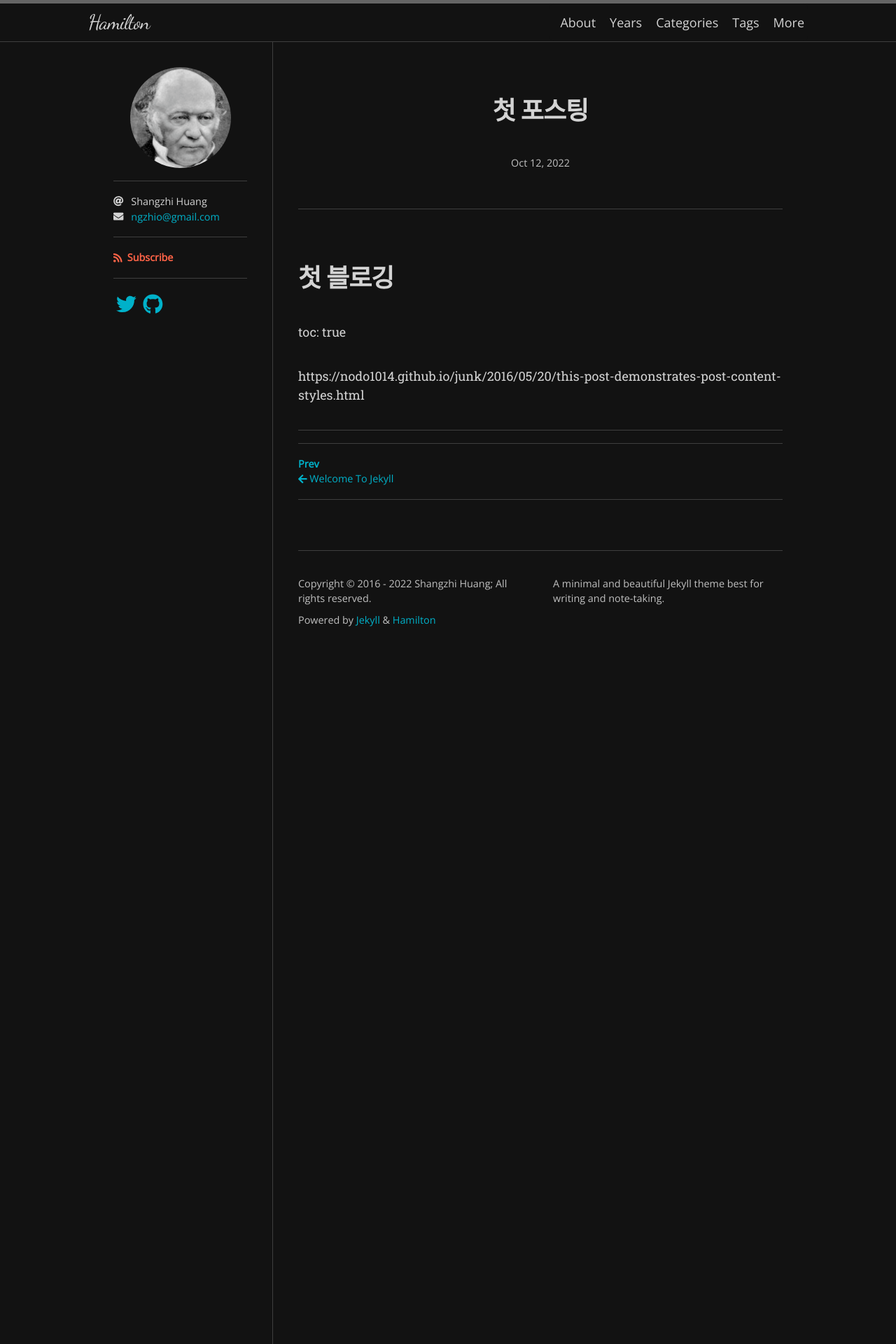
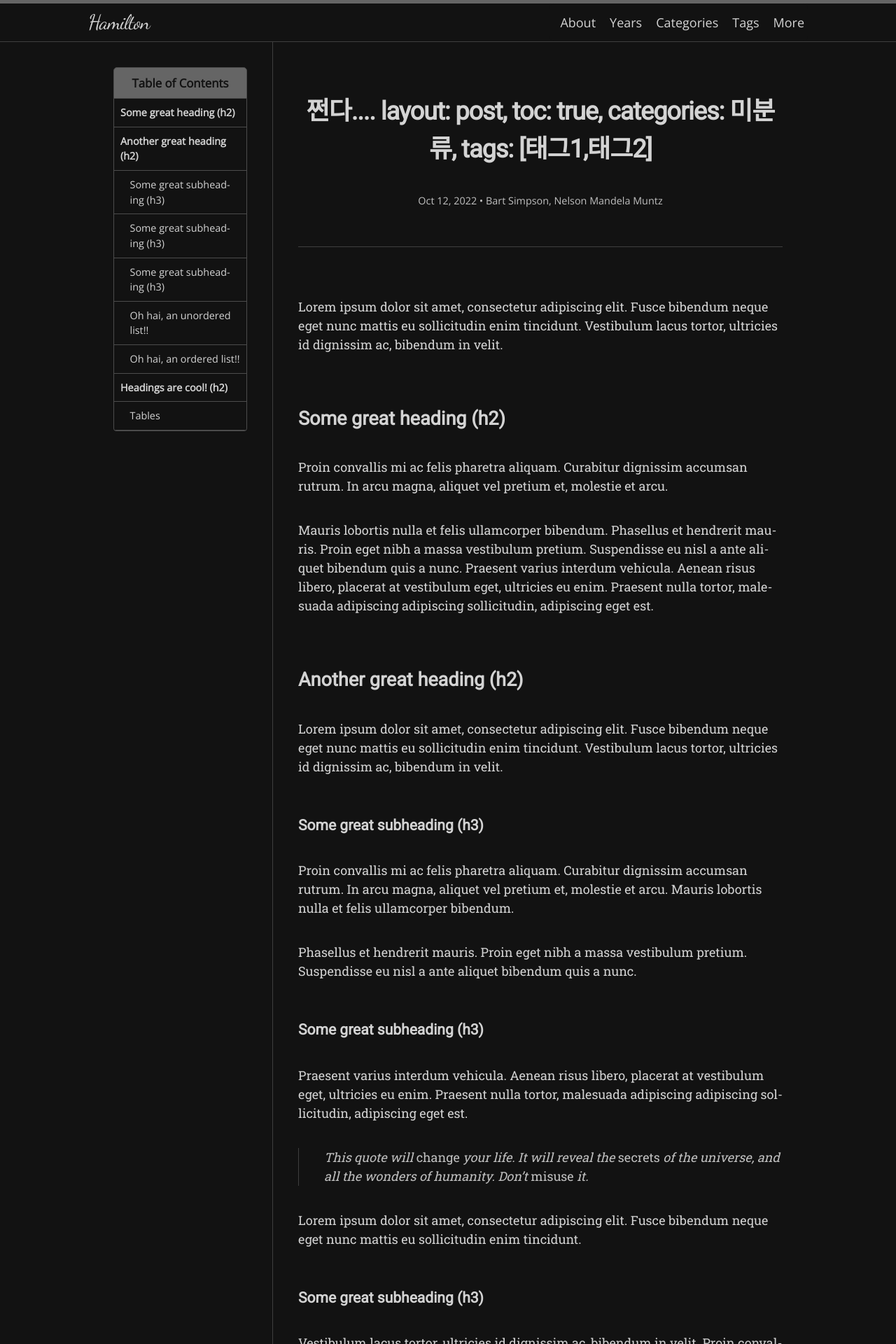
Before and after one commit to zivong/jekyll-theme-hamilton, a Jekyll site: the page built from _posts/2022-10-12-first.md, in a window 1280 px wide. Shown: the top 1920 px of the page at 70% size. Built offline with Jekyll 4.4.1, drawn with Linux system fonts in a browser that asks for light colours; nearby versions of some CDN libraries; some web fonts are replaced; some of the changed text lies outside the part shown.

Commit message:
Update 2022-10-12-first.md

````diff
--- a/_posts/2022-10-12-first.md
+++ b/_posts/2022-10-12-first.md
@@ -1,9 +1,116 @@
 ---
 layout: post
-title: " 첫 포스팅"
+toc: true
+title: "쩐다.... layout: post, toc: true, categories: 미분류, tags: [태그1,태그2]"
+categories: 미분류
+tags: [markdown, css, html]
+author:
+  - Bart Simpson
+  - Nelson Mandela Muntz
 ---
 
-# 첫 블로깅
-toc: true
+Lorem ipsum dolor sit amet, consectetur adipiscing elit. Fusce bibendum neque eget nunc mattis eu sollicitudin enim tincidunt. Vestibulum lacus tortor, ultricies id dignissim ac, bibendum in velit.
 
-https://nodo1014.github.io/junk/2016/05/20/this-post-demonstrates-post-content-styles.html
+## Some great heading (h2)
+
+Proin convallis mi ac felis pharetra aliquam. Curabitur dignissim accumsan rutrum. In arcu magna, aliquet vel pretium et, molestie et arcu.
+
+Mauris lobortis nulla et felis ullamcorper bibendum. Phasellus et hendrerit mauris. Proin eget nibh a massa vestibulum pretium. Suspendisse eu nisl a ante aliquet bibendum quis a nunc. Praesent varius interdum vehicula. Aenean risus libero, placerat at vestibulum eget, ultricies eu enim. Praesent nulla tortor, malesuada adipiscing adipiscing sollicitudin, adipiscing eget est.
+
+## Another great heading (h2)
+
+Lorem ipsum dolor sit amet, consectetur adipiscing elit. Fusce bibendum neque eget nunc mattis eu sollicitudin enim tincidunt. Vestibulum lacus tortor, ultricies id dignissim ac, bibendum in velit.
+
+### Some great subheading (h3)
+
+Proin convallis mi ac felis pharetra aliquam. Curabitur dignissim accumsan rutrum. In arcu magna, aliquet vel pretium et, molestie et arcu. Mauris lobortis nulla et felis ullamcorper bibendum.
+
+Phasellus et hendrerit mauris. Proin eget nibh a massa vestibulum pretium. Suspendisse eu nisl a ante aliquet bibendum quis a nunc.
+
+### Some great subheading (h3)
+
+Praesent varius interdum vehicula. Aenean risus libero, placerat at vestibulum eget, ultricies eu enim. Praesent nulla tortor, malesuada adipiscing adipiscing sollicitudin, adipiscing eget est.
+
+> This quote will *change* your life. It will reveal the <i>secrets</i> of the universe, and all the wonders of humanity. Don't <em>misuse</em> it.
+
+Lorem ipsum dolor sit amet, consectetur adipiscing elit. Fusce bibendum neque eget nunc mattis eu sollicitudin enim tincidunt.
+
+### Some great subheading (h3)
+
+Vestibulum lacus tortor, ultricies id dignissim ac, bibendum in velit. Proin convallis mi ac felis pharetra aliquam. Curabitur dignissim accumsan rutrum.
+
+```html
+<html>
+  <head>
+  </head>
+  <body>
+    <p>Hello, World!</p>
+  </body>
+</html>
+```
+
+
+In arcu magna, aliquet vel pretium et, molestie et arcu. Mauris lobortis nulla et felis ullamcorper bibendum. Phasellus et hendrerit mauris.
+
+#### You might want a sub-subheading (h4)
+
+In arcu magna, aliquet vel pretium et, molestie et arcu. Mauris lobortis nulla et felis ullamcorper bibendum. Phasellus et hendrerit mauris.
+
+In arcu magna, aliquet vel pretium et, molestie et arcu. Mauris lobortis nulla et felis ullamcorper bibendum. Phasellus et hendrerit mauris.
+
+#### But it's probably overkill (h4)
+
+In arcu magna, aliquet vel pretium et, molestie et arcu. Mauris lobortis nulla et felis ullamcorper bibendum. Phasellus et hendrerit mauris.
+
+##### Could be a smaller sub-heading, `pacman` (h5)
+
+In arcu magna, aliquet vel pretium et, molestie et arcu. Mauris lobortis nulla et felis ullamcorper bibendum. Phasellus et hendrerit mauris.
+
+###### Small yet significant sub-heading  (h6)
+
+In arcu magna, aliquet vel pretium et, molestie et arcu. Mauris lobortis nulla et felis ullamcorper bibendum. Phasellus et hendrerit mauris.
+
+### Oh hai, an unordered list!!
+
+In arcu magna, aliquet vel pretium et, molestie et arcu. Mauris lobortis nulla et felis ullamcorper bibendum. Phasellus et hendrerit mauris.
+
+- First item, yo
+- Second item, dawg
+- Third item, what what?!
+- Fourth item, fo sheezy my neezy
+
+### Oh hai, an ordered list!!
+
+In arcu magna, aliquet vel pretium et, molestie et arcu. Mauris lobortis nulla et felis ullamcorper bibendum. Phasellus et hendrerit mauris.
+
+1. First item, yo
+2. Second item, dawg
+3. Third item, what what?!
+4. Fourth item, fo sheezy my neezy
+
+
+
+## Headings are cool! (h2)
+
+Proin eget nibh a massa vestibulum pretium. Suspendisse eu nisl a ante aliquet bibendum quis a nunc. Praesent varius interdum vehicula. Aenean risus libero, placerat at vestibulum eget, ultricies eu enim. Praesent nulla tortor, malesuada adipiscing adipiscing sollicitudin, adipiscing eget est.
+
+Praesent nulla tortor, malesuada adipiscing adipiscing sollicitudin, adipiscing eget est.
+
+Proin eget nibh a massa vestibulum pretium. Suspendisse eu nisl a ante aliquet bibendum quis a nunc.
+
+### Tables
+
+Title 1               | Title 2               | Title 3               | Title 4
+--------------------- | --------------------- | --------------------- | ---------------------
+lorem                 | lorem ipsum           | lorem ipsum dolor     | lorem ipsum dolor sit
+lorem ipsum dolor sit | lorem ipsum dolor sit | lorem ipsum dolor sit | lorem ipsum dolor sit
+lorem ipsum dolor sit | lorem ipsum dolor sit | lorem ipsum dolor sit | lorem ipsum dolor sit
+lorem ipsum dolor sit | lorem ipsum dolor sit | lorem ipsum dolor sit | lorem ipsum dolor sit
+
+
+Title 1 | Title 2 | Title 3 | Title 4
+--- | --- | --- | ---
+lorem | lorem ipsum | lorem ipsum dolor | lorem ipsum dolor sit
+lorem ipsum dolor sit amet | lorem ipsum dolor sit amet consectetur | lorem ipsum dolor sit amet | lorem ipsum dolor sit
+lorem ipsum dolor | lorem ipsum | lorem | lorem ipsum
+lorem ipsum dolor | lorem ipsum dolor sit | lorem ipsum dolor sit amet | lorem ipsum dolor sit amet consectetur
````
